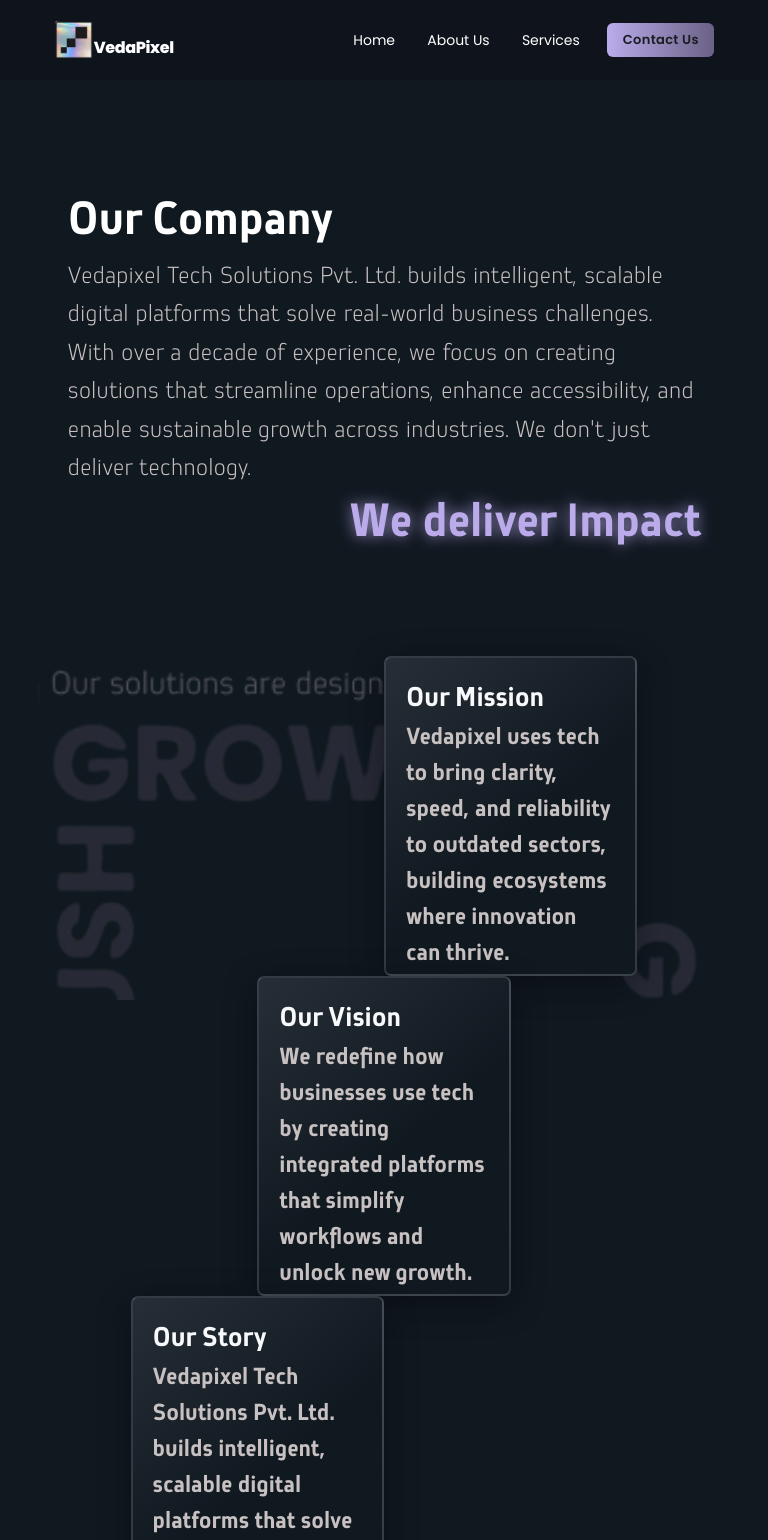
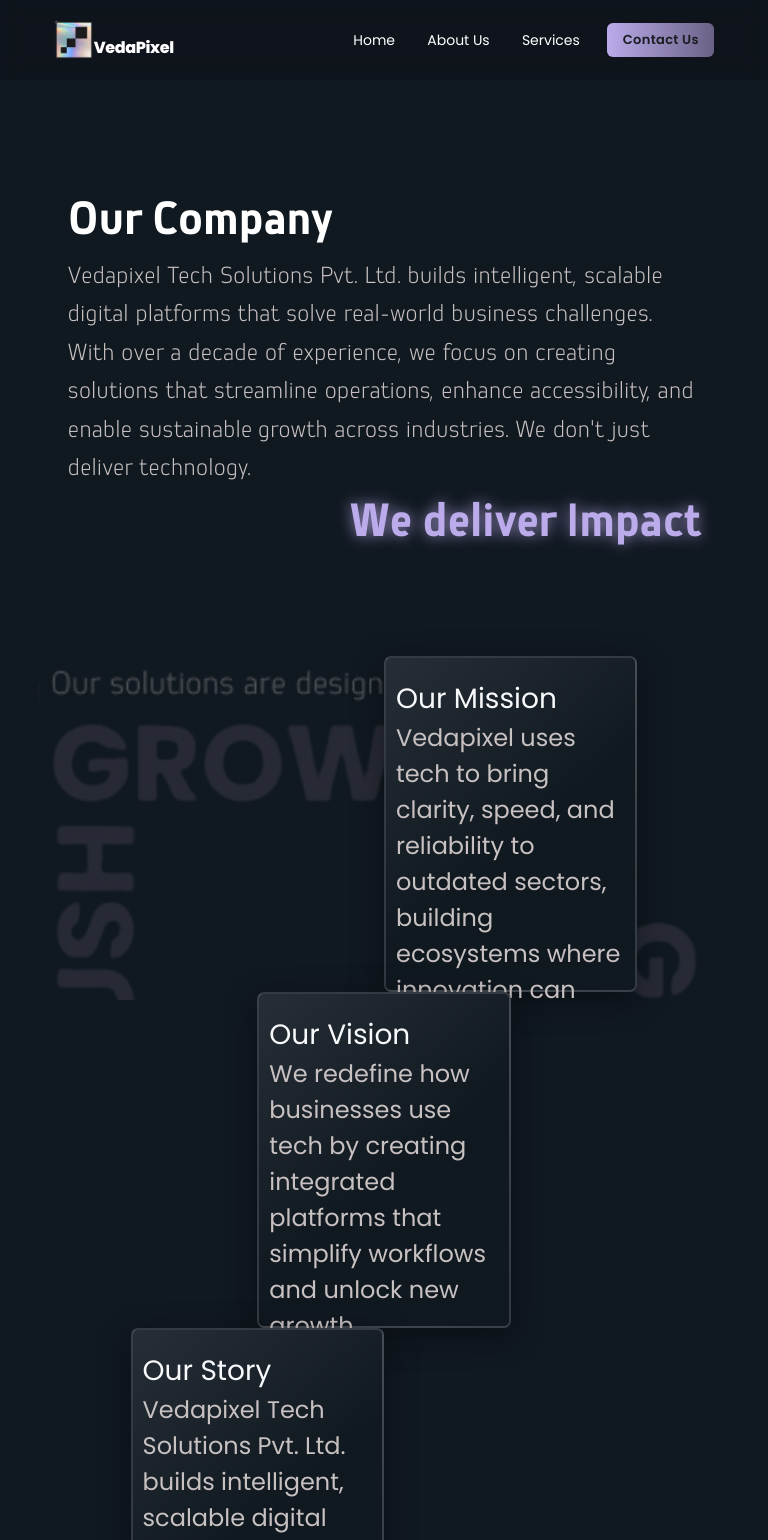
Before and after one commit to Be-A-Coder01/VEDAPIXEL, a React (Vite) app in the folder client/: page /about in a window 768 px wide. Shown: the top 1540 px of the page. Built offline with nearby package versions, Linux system fonts and the light colour scheme.

Commit message:
commit 41

```diff
--- a/client/src/CSS/About.css
+++ b/client/src/CSS/About.css
@@ -31,8 +31,9 @@
 }
 
 .about-card-title {
-  font-family: "Garota Sans", sans-serif;
-  font-weight: 600;
+  font-family: "Poppins";
+  font-weight: 400;
+  font-style: normal;
 }
 
 /* Title & Paragraph consistency */
@@ -60,6 +61,20 @@
     z-index: 0;
     pointer-events: none;
   }
+
+  .about-card {
+    border: 2px solid rgba(255, 255, 255, 0.15);
+    border-radius: 7px;
+    padding: 20px 10px 33px 10px;
+    background: linear-gradient(139.47deg,
+        rgba(57, 64, 73) -45.69%,
+        rgba(16, 24, 32) 54.7%);
+    backdrop-filter: blur(10px) saturate(180%);
+    -webkit-backdrop-filter: blur(10px) saturate(180%);
+    box-shadow: 0 8px 32px 0 rgba(0, 0, 0, 0.37);
+  }
+
+  /* padding: 20px 10px 33px 10px; */
 }
 
 /* =====================
--- a/client/src/pages/AboutPage.jsx
+++ b/client/src/pages/AboutPage.jsx
@@ -137,7 +137,7 @@ const AboutPage = () => {
         {/* --- Background + Boxes Section --- */}
         <motion.div
           id="layout"
-          className="w-[90%] md:w-[66%] h-fit mx-auto flex flex-col items-center  md:gap-0"
+          className="w-[90%]  md:w-[66%] md:h-[130vh] mx-auto flex flex-col items-center  md:gap-0"
           variants={layoutVariant}
           initial="hidden"
           whileInView="visible"
@@ -145,11 +145,11 @@ const AboutPage = () => {
         >
           {/* --- Info Cards --- */}
           <div className="w-full   flex justify-end md:justify-end">
-            <div className="about-card gap-3 md:gap-0 w-[32.5%] md:px-0 md:py-0 md:w-1/2 lg:w-1/3 h-[15vh] md:h-[40vh]">
+            <div className="about-card gap-3 md:gap-[9px] w-[32.5%] md:px-7 md:py-4 md:w-1/2 lg:w-[22vw] h-[15vh] md:h-[42vh]">
               <p className="about-card-title text-[0.6rem] md:text-[1.75rem] text-[#F8F9FA]">
                 Our Mission
               </p>
-              <p className="mt-2 md:mt-0 about-card-title text-[7px]  md:text-[1.5rem] text-[#C8C1C1]">
+              <p className="mt-3 md:mt-0 about-card-title text-[7px]  md:text-[1.5rem] text-[#C8C1C1]">
                 Vedapixel uses tech to bring clarity, speed, and reliability to
                 outdated sectors, building ecosystems where innovation can
                 thrive.
@@ -158,11 +158,11 @@ const AboutPage = () => {
           </div>
 
           <div className="w-full flex justify-center md:justify-center">
-            <div className="about-card gap-3 md:gap-0 border-2 border-green-600 w-[32.5%] md:px-0 md:py-0 md:w-1/2 lg:w-1/3 h-[15vh] md:h-[40vh]">
+            <div className="about-card gap-3 md:gap-[9px] border-2 border-green-600 w-[32.5%] md:px-7 md:py-4 md:w-1/2 lg:w-[22vw] h-[15vh] md:h-[42vh]">
               <p className="about-card-title text-[0.6rem] md:text-[1.75rem] text-[#F8F9FA]">
                 Our Vision
               </p>
-              <p className="about-card-title text-[7px] mt-2 md:mt-0 md:text-[1.5rem] text-[#C8C1C1]">
+              <p className="about-card-title text-[7px] mt-3 md:mt-0 md:text-[1.5rem] text-[#C8C1C1]">
                 We redefine how businesses use tech by creating integrated
                 platforms that simplify workflows and unlock new growth.
               </p>
@@ -170,11 +170,11 @@ const AboutPage = () => {
           </div>
 
           <div className="w-full flex justify-start md:justify-start">
-            <div className="about-card border-2 border-green-600 gap-3 md:gap-0 w-[32.5%] px-1 py-1 md:px-0 md:py-0 md:w-1/2 lg:w-1/3 h-[15vh] md:h-[40vh]">
+            <div className="about-card border-2 border-green-600 gap-3 md:gap-[9px] w-[32.5%] px-1 py-1 md:px-7 md:py-4 md:w-1/2 lg:w-[22vw] h-[15vh] md:h-[42vh]">
               <p className="about-card-title text-[0.6rem] md:text-[1.75rem] text-[#F8F9FA]">
                 Our Story
               </p>
-              <p className="about-card-title text-[7px] mt-2 md:mt-0  md:text-[1.5rem] text-[#C8C1C1]">
+              <p className="about-card-title text-[7px] mt-3 md:mt-0  md:text-[1.5rem] text-[#C8C1C1]">
                 Vedapixel Tech Solutions Pvt. Ltd. builds intelligent, scalable
                 digital platforms that solve real-world business challenges.
               </p>
```
